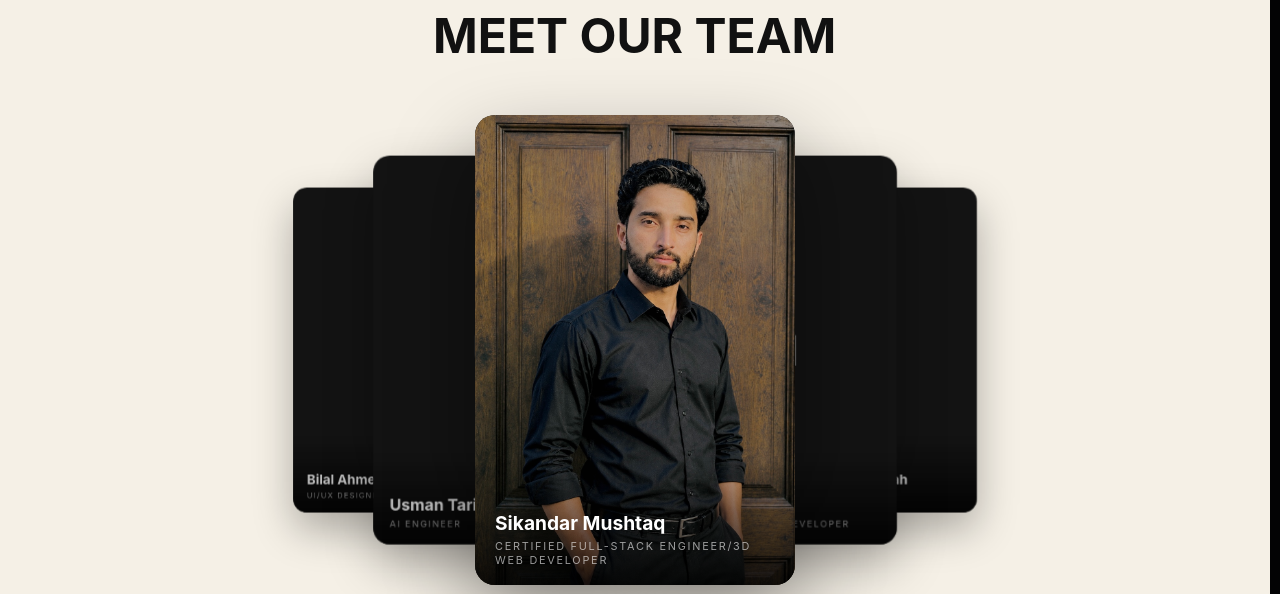
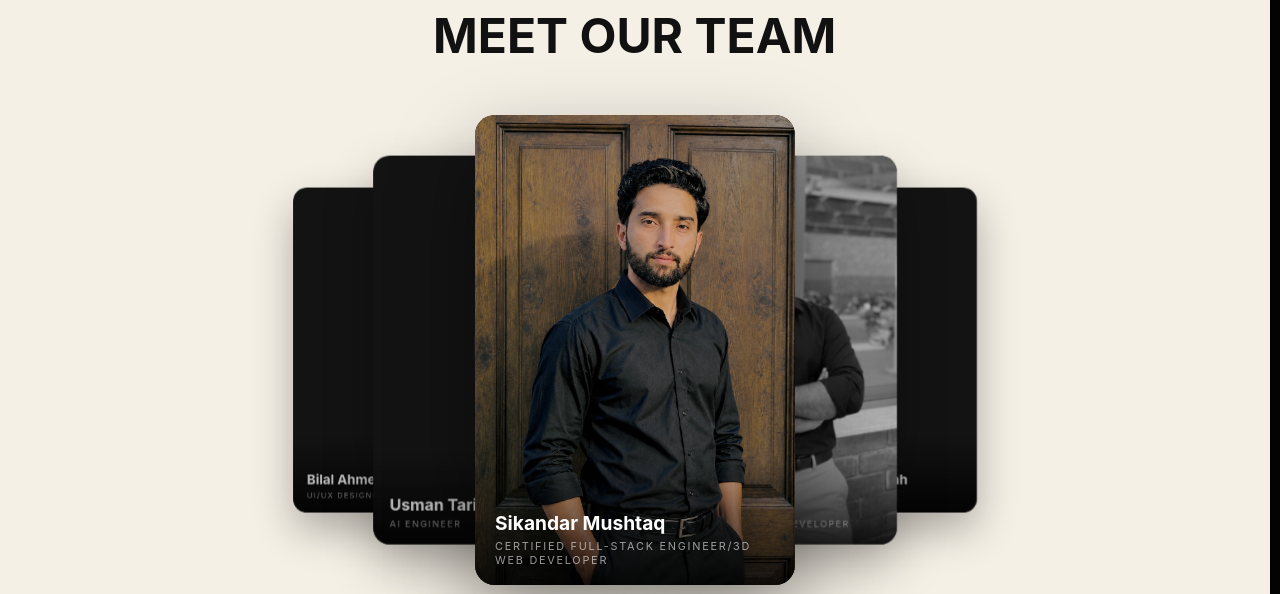
Before and after one commit to Sikandarmushtaq/3d-Portfolio, a React (Create React App) app in the folder my-app/: page /our-team in a window 1280 px wide. Shown: the part 874-1468 px from the top of the page. Built offline with nearby package versions, Linux system fonts and the light colour scheme; no server answers.

Commit message:
added new team pic

```diff
--- a/my-app/src/data/TeamData.js
+++ b/my-app/src/data/TeamData.js
@@ -1,8 +1,9 @@
 import sikandar from "../Team Images/sikandar.PNG"
+import zaman from "../Team Images/zaman.png"
 
 export const teamMembers = [
   { name: 'Sikandar Mushtaq', role: 'Certified Full-Stack Engineer/3D Web Developer', img: sikandar },
-  { name: 'Zaman Mushtaq',         role: 'Full-Stack MERN/App Developer',             img: '' },
+  { name: 'Zaman Mushtaq',         role: 'Full-Stack MERN/App Developer',             img: zaman },
   { name: 'Muhammad Abdullah ',      role: 'AI Engineer',                 img: '' },
   { name: 'Bilal Ahmed',      role: 'UI/UX Designer',                      img: '' },
   { name: 'Usman Tariq',      role: 'AI Engineer',                    img: '' },
```
Also changed, not shown: my-app/src/Team Images/zaman.png (added).
